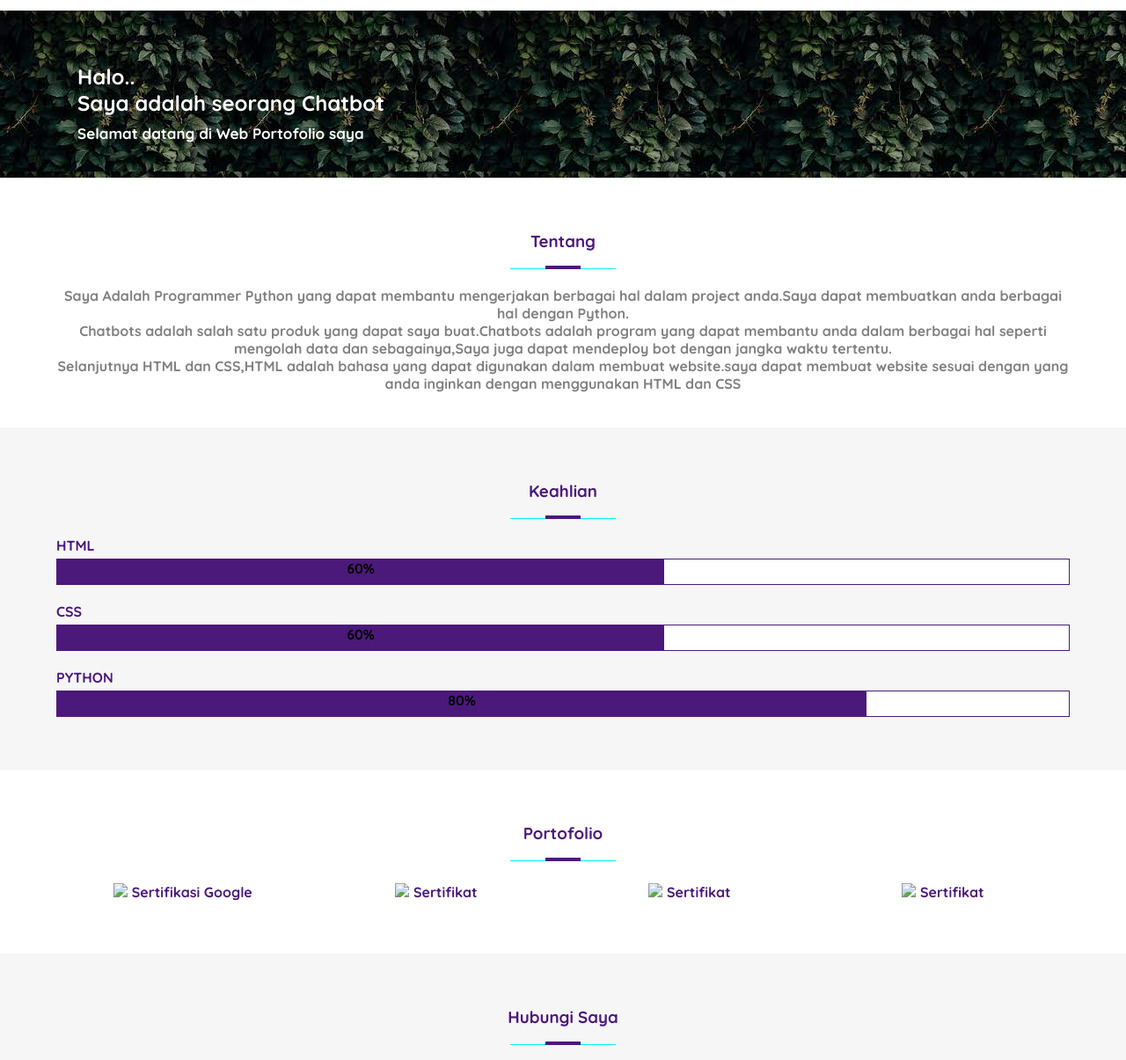
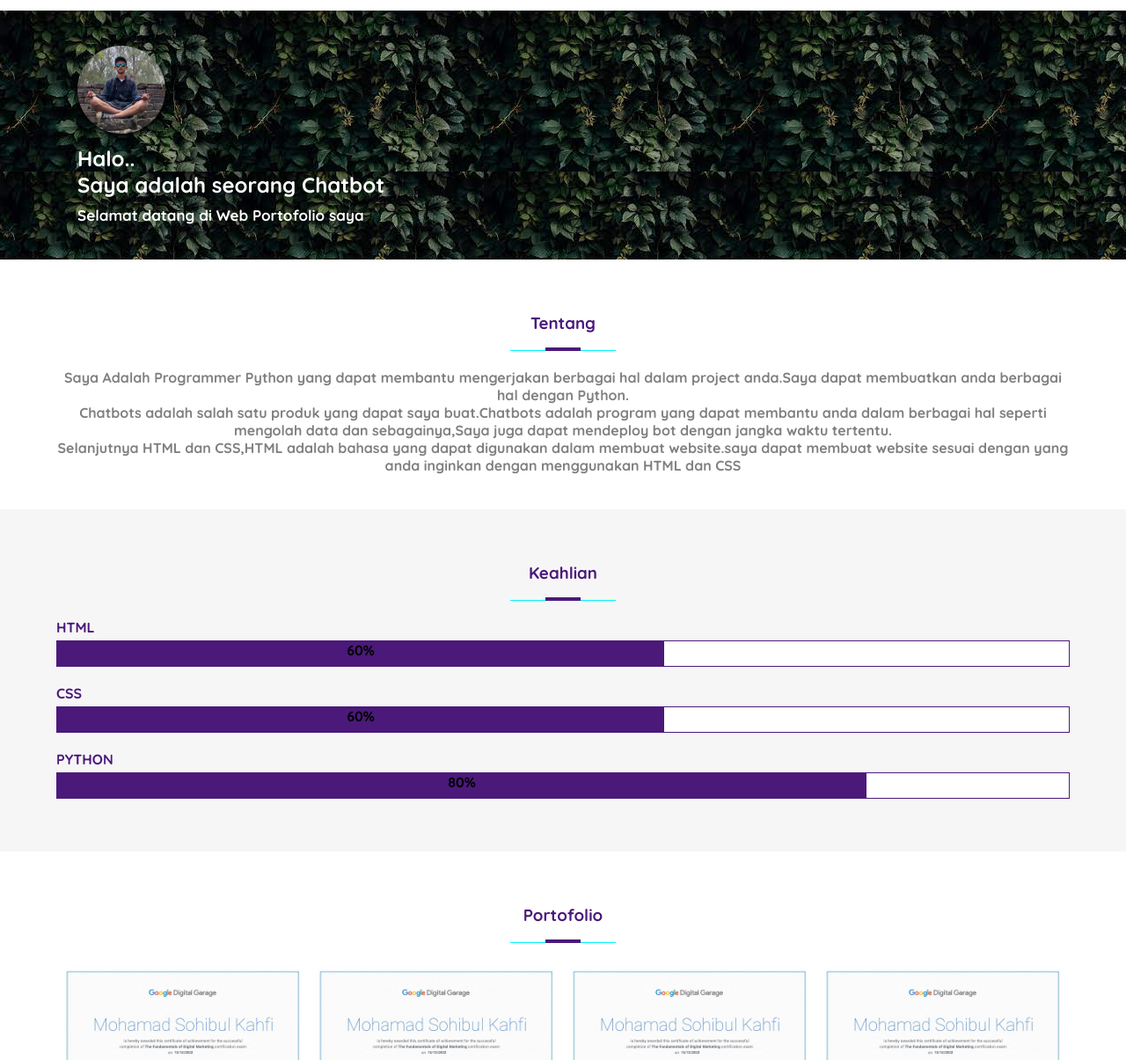
Before and after one commit to kahfiiii/blog, a plain HTML site: page index.html in a window 1280 px wide. Shown: the part 58-1263 px from the top of the page at 88% size. Drawn offline with Linux system fonts and the light colour scheme; files that its build step writes are made by us from their sources; files whose address does not match are found by name.

Commit message:
Update index.html

```diff
--- a/index.html
+++ b/index.html
@@ -7,7 +7,7 @@
         <title>
             Sohibul Kahfi
         </title>
-        <link rel="stylesheet" href="kila.css">
+        <link rel="stylesheet" href="coba/kila.css">
         <link rel="preconnect" href="https://fonts.googleapis.com">
         <link rel="preconnect" href="https://fonts.gstatic.com" crossorigin>
         <link href="https://fonts.googleapis.com/css2?family=Quicksand:wght@700&display=swap" rel="stylesheet">
@@ -46,7 +46,7 @@
                 <div class="container">
                     <div class="banner-left">
                         <a href="#about">
-                        <img src="kahfi.jpg" alt="">
+                        <img src="coba/kahfi.jpg" alt="">
                         </a>
                         <h2>Halo..<br>
                             Saya adalah seorang <span class="efek"></span></h2>
@@ -92,25 +92,25 @@
                 <h3>Portofolio</h3>
                     <div class="col-4">
                         <a href="">
-                            <img src="serti.jpg">
+                            <img src="coba/serti.jpg">
                             <span>Sertifikasi Google</span>
                         </a>
                     </div>
                     <div class="col-4">
                         <a href="">
-                            <img src="serti.jpg">
+                            <img src="coba/serti.jpg">
                             <span>Sertifikat</span>
                         </a>
                     </div>
                     <div class="col-4">
                         <a href="">
-                            <img src="serti.jpg">
+                            <img src="coba/serti.jpg">
                             <span>Sertifikat</span>
                         </a>
                     </div>
                     <div class="col-4">
                         <a href="">
-                            <img src="serti.jpg">
+                            <img src="coba/serti.jpg">
                             <span>Sertifikat</span>
                         </a>
                     </div>
@@ -130,7 +130,7 @@
                 <div class="col-3">
                     <h4>Instagram</h4>
                     <p>
-                        <a href="instagram.com" class="klik">
+                        <a href="instagram.com/shbulkhf" class="klik">
                             @ShbulKhf
                         </a>
                     </p>
```
